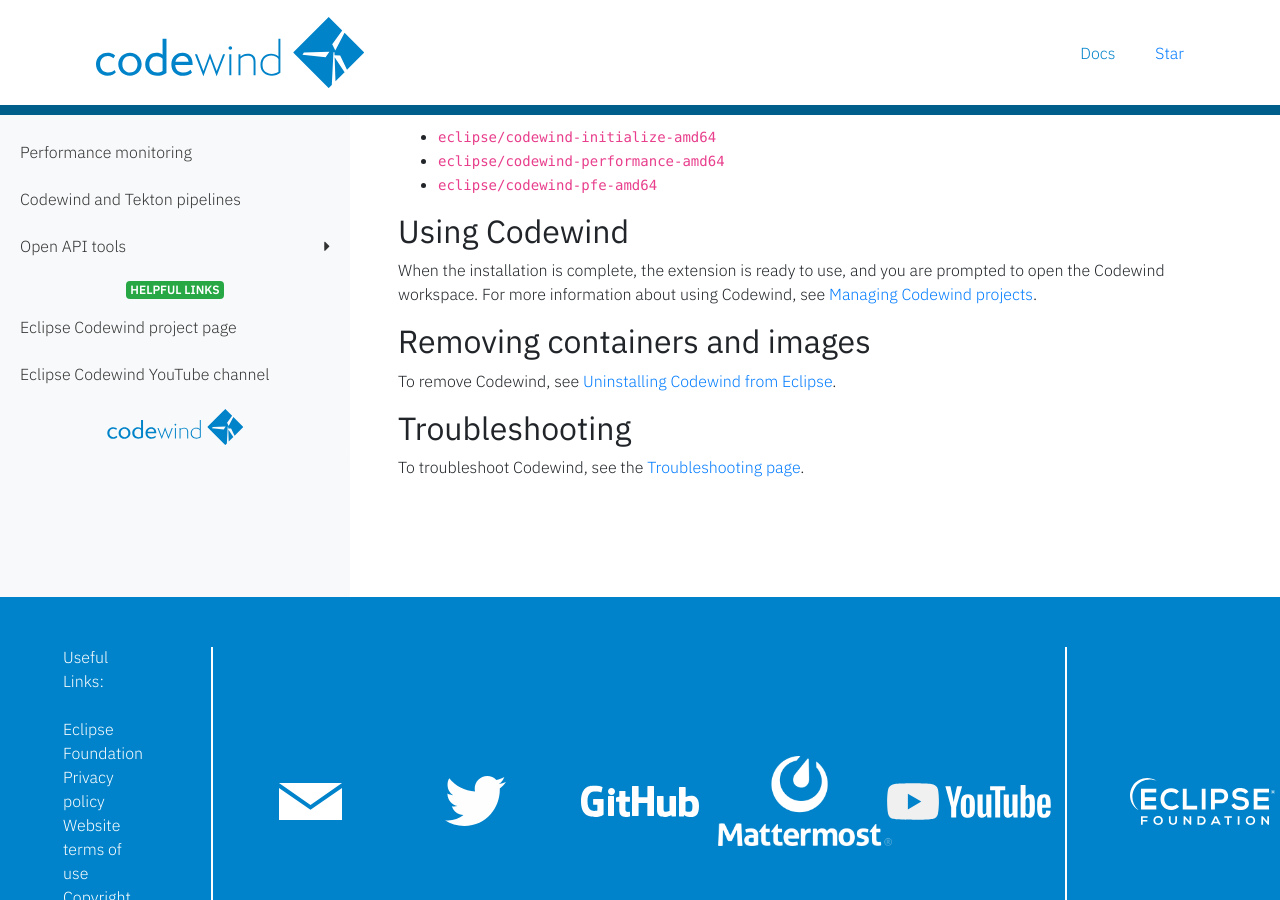
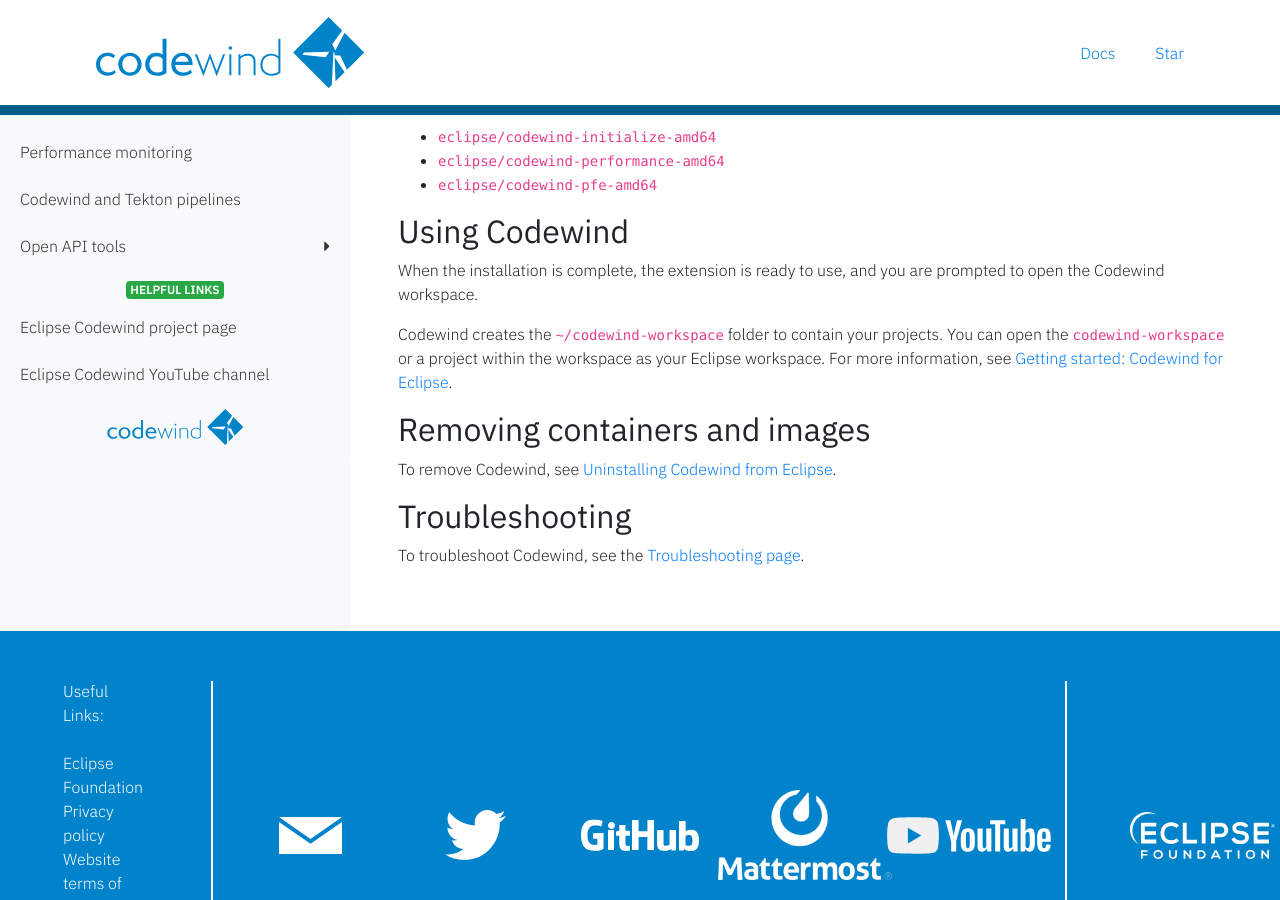
Before and after one commit to eclipse-archived/codewind-docs, a Jekyll site: the page built from docs/_documentations/mdt-eclipse-installinfo.md, in a window 1280 px wide and 900 px high, scrolled down 303 px. Built offline with Jekyll 4.4.1, drawn with Linux system fonts in a browser that asks for light colours; nearby versions of some CDN libraries.

Commit message:
Edits to Using Codewind section based on feedback
Signed-off-by: Sarah Ishida <sishida@us.ibm.com>

```diff
--- a/docs/_documentations/mdt-eclipse-installinfo.md
+++ b/docs/_documentations/mdt-eclipse-installinfo.md
@@ -22,7 +22,9 @@ The following images are pulled. These images together form the Codewind back en
 - `eclipse/codewind-pfe-amd64`
 
 ## Using Codewind
-When the installation is complete, the extension is ready to use, and you are prompted to open the Codewind workspace. For more information about using Codewind, see [Managing Codewind projects](mdteclipsemanagingprojects.html).
+When the installation is complete, the extension is ready to use, and you are prompted to open the Codewind workspace.
+
+Codewind creates the `~/codewind-workspace` folder to contain your projects. You can open the `codewind-workspace` or a project within the workspace as your Eclipse workspace. For more information, see [Getting started: Codewind for Eclipse](mdteclipsegettingstarted.html).
 
 ## Removing containers and images
 To remove Codewind, see [Uninstalling Codewind from Eclipse](mdteclipseuninstall.html).
```
Also changed, not shown: docs/_documentations/mdt-vsc-installinfo.md (+1 -1 lines).
